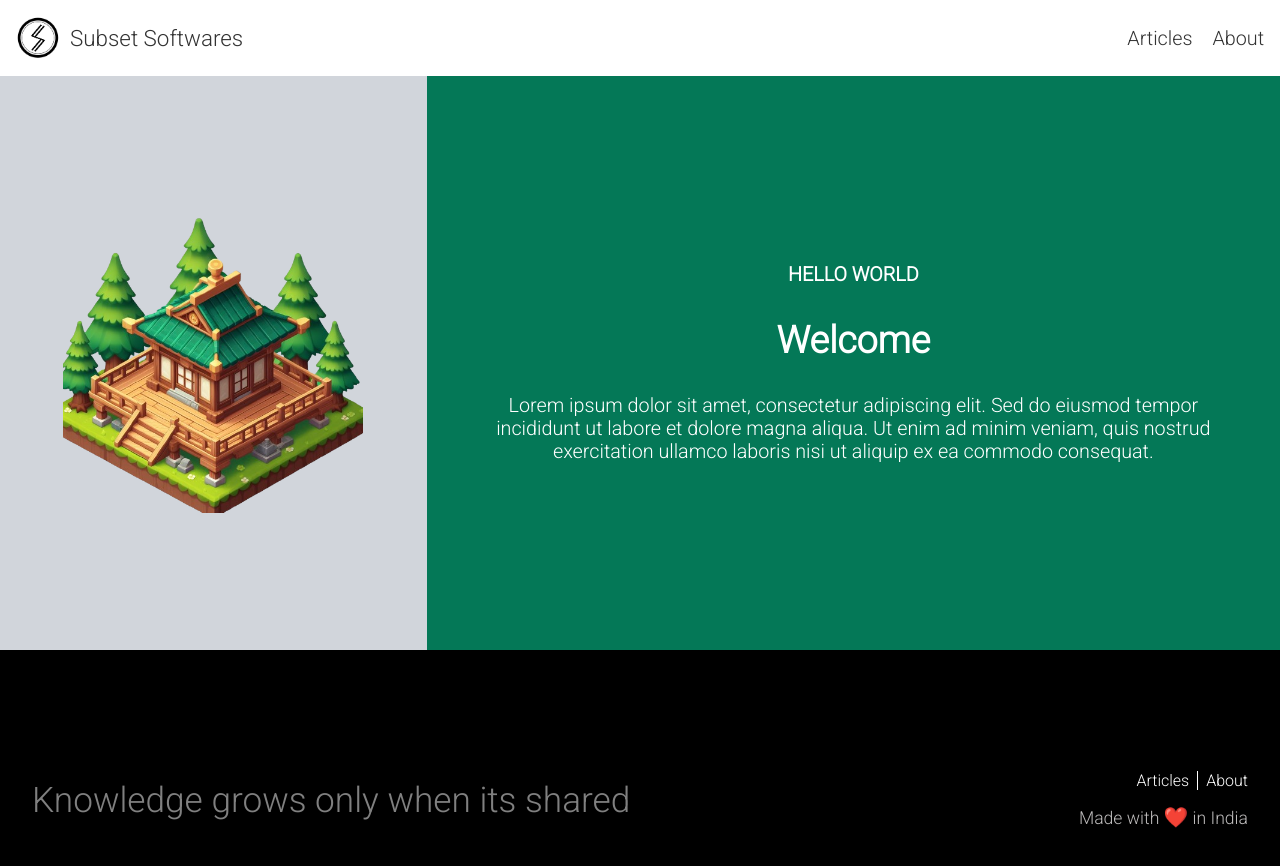
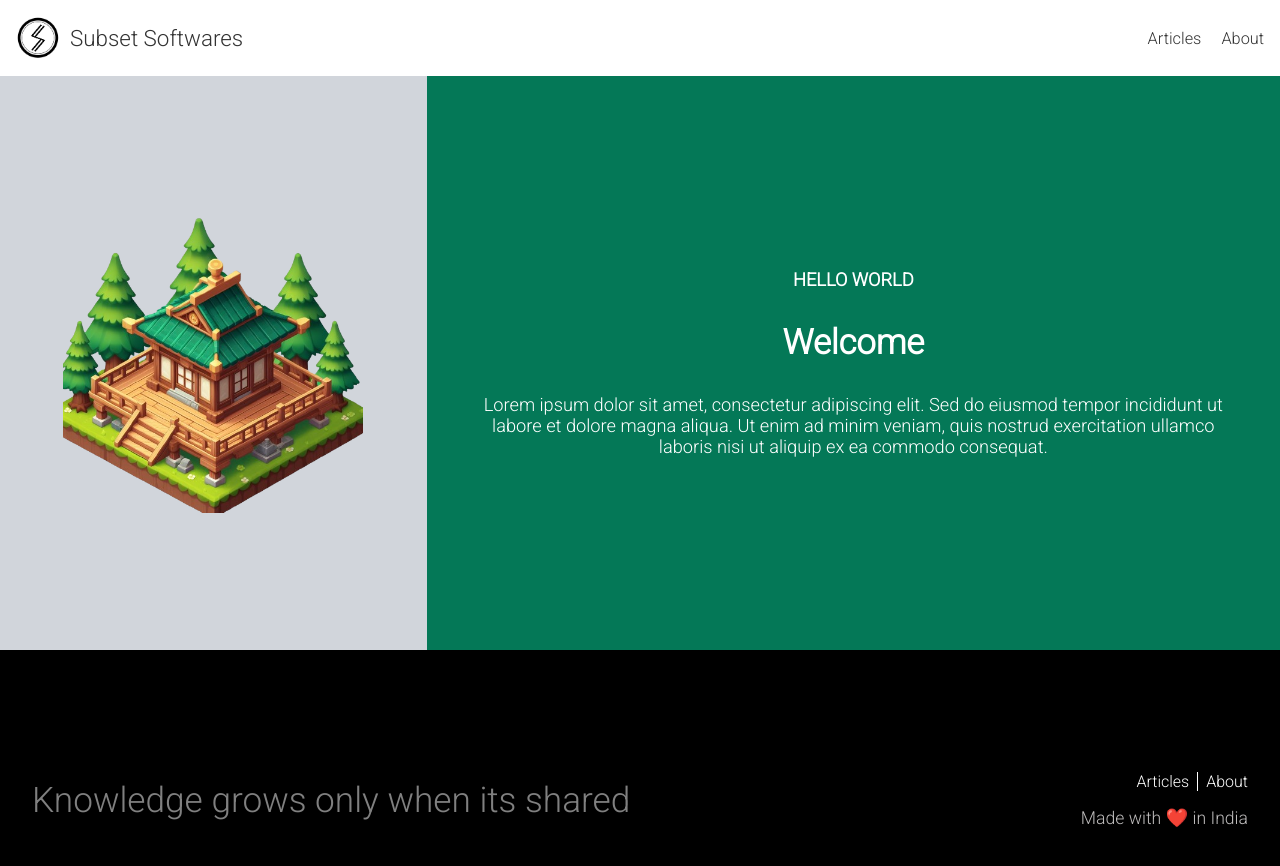
Before and after one commit to subsetsoftwares/nextjs-mdx-blog-template, a Next.js app: page /about in a window 1280 px wide. Shown: the top 866 px of the page. Built offline with nearby package versions, Linux system fonts and the light colour scheme.

Commit message:
more style updates

```diff
--- a/components/Header.scss
+++ b/components/Header.scss
@@ -26,7 +26,7 @@
 
   .links {
     .link {
-      font-size: calc(var(--base-font-size) * 0.95);
+      font-size: calc(var(--base-font-size) * 0.85);
       margin-left: 20px;
       cursor: pointer;
     }
--- a/components/Tags.scss
+++ b/components/Tags.scss
@@ -5,7 +5,7 @@
 
   .section {
     display: grid;
-    grid-template-columns: repeat(auto-fill, 220px);
+    grid-template-columns: repeat(auto-fill, 320px);
     justify-content: center;
     gap: 2rem;
     margin-bottom: 2rem;
--- a/styles/globals.scss
+++ b/styles/globals.scss
@@ -50,20 +50,21 @@
 
 @media (min-width: 1101px) {
   :root {
-    --base-font-size: 1.3rem;
+    --base-font-size: 1.2rem;
+    --font-size-code: 0.95rem;
   }
 }
 
 @media (max-width: 1100px) {
   :root {
-    --base-font-size: 1.3rem;
+    --base-font-size: 1.2rem;
     --font-size-code: 0.95rem;
   }
 }
 
 @media (max-width: 991px) {
   :root {
-    --base-font-size: 1.2rem;
+    --base-font-size: 1.1rem;
     --font-size-code: 0.9rem;
   }
 }
--- a/utility/constants.ts
+++ b/utility/constants.ts
@@ -1,5 +1,5 @@
 export const ARTICLES_DIRECTORY = "articles";
-export const RECENT_ARTICLES_COUNT = 12;
+export const RECENT_ARTICLES_COUNT = 9;
 export const TOP_TAGS_LIMIT = 24;
 export const ARTICLES_PAGE_LIMIT = 10;
 export const MAX_PAGES = 1000;
```
